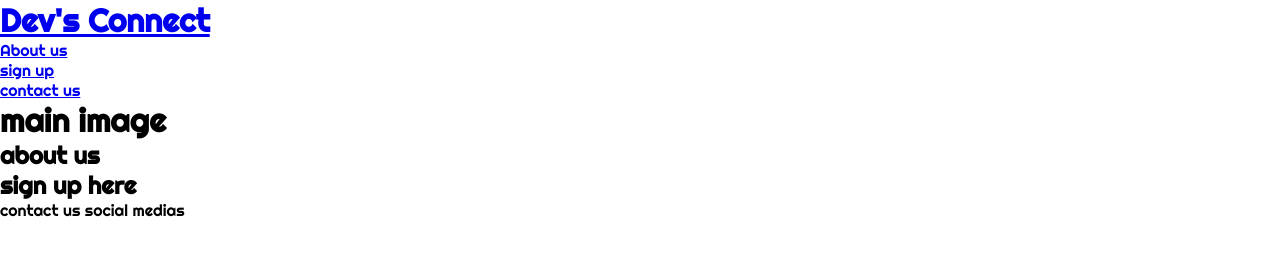
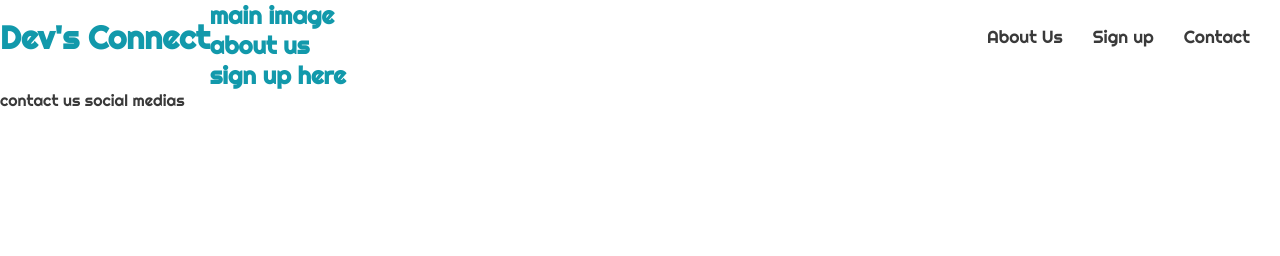
Before and after one commit to Giov3ss/Devs-Connect, a plain HTML site: page index.html in a window 1280 px wide. Drawn offline with Linux system fonts and the light colour scheme.

Commit message:
Add styling to the nav bar

```diff
--- a/assets/css/style.css
+++ b/assets/css/style.css
@@ -9,4 +9,43 @@
 body {
     font-family: Righteous, sans-serif;
     font-weight: 300;
+    color: #3a3a3a;
 }
+
+/* Styling heading and logo */
+
+h1, h2 {
+    font-family: Righteous, sans-serif;
+    color: rgb(18, 153, 171)
+}
+
+#logo {
+    float: left;
+    font-size: 200%;
+}
+
+/* Styling Links */
+
+#menu {
+    font-size: 110%;
+
+}
+
+#menu li {
+    float: right;
+    list-style-type: none;
+    margin-right: 30px;
+}
+
+#menu a {
+    text-decoration: none;
+    color: inherit;
+}
+
+#menu, #logo {
+    line-height: 75px;
+}
+
+#menu a:hover {
+    border-bottom: 1px solid #3a3a3a;
+}
--- a/index.html
+++ b/index.html
@@ -12,37 +12,41 @@
     <title>Dev's Connect</title>
 </head>
 <body>
+
     <header>
         <a href="index.html">
-            <h1>Dev's Connect</h1>
+            <h1 id="logo">Dev's Connect</h1>
         </a>
-    </header>
         <nav>
-        <ul>
-            <li><a href="#section1">About us</a></li>
-            <li><a href="#section2">sign up</a></li>
-            <li><a href="#section3">contact us</a></li>
+            <ul id="menu">
+                <li><a href="#section3">Contact</a></li>
+                <li><a href="#section2">Sign up</a></li>
+                <li><a href="#section1">About Us</a></li>
 
             </ul>
-        <!--
-        <a href="#section1">About us</a>
-        <a href="#section2">sign up</a>
-        <a href="#section3">contact us</a>
-        -->
         </nav>
+    </header>
 
+    <section>
         <div id="home">
             <h1>main image</h1>
 
-    </div>
+    </section>
+
+    <section>
         <div id="section1">
             <h2>about us</h2>
 
         </div>
+
+    </section>
+    <section>
         <div id="section2">
             <h2>sign up here</h2>
 
         </div>
+
+    </section>
 
     <footer id="section3">
         contact us social medias
```
Lines whose indentation alone changed are shown as unchanged.
